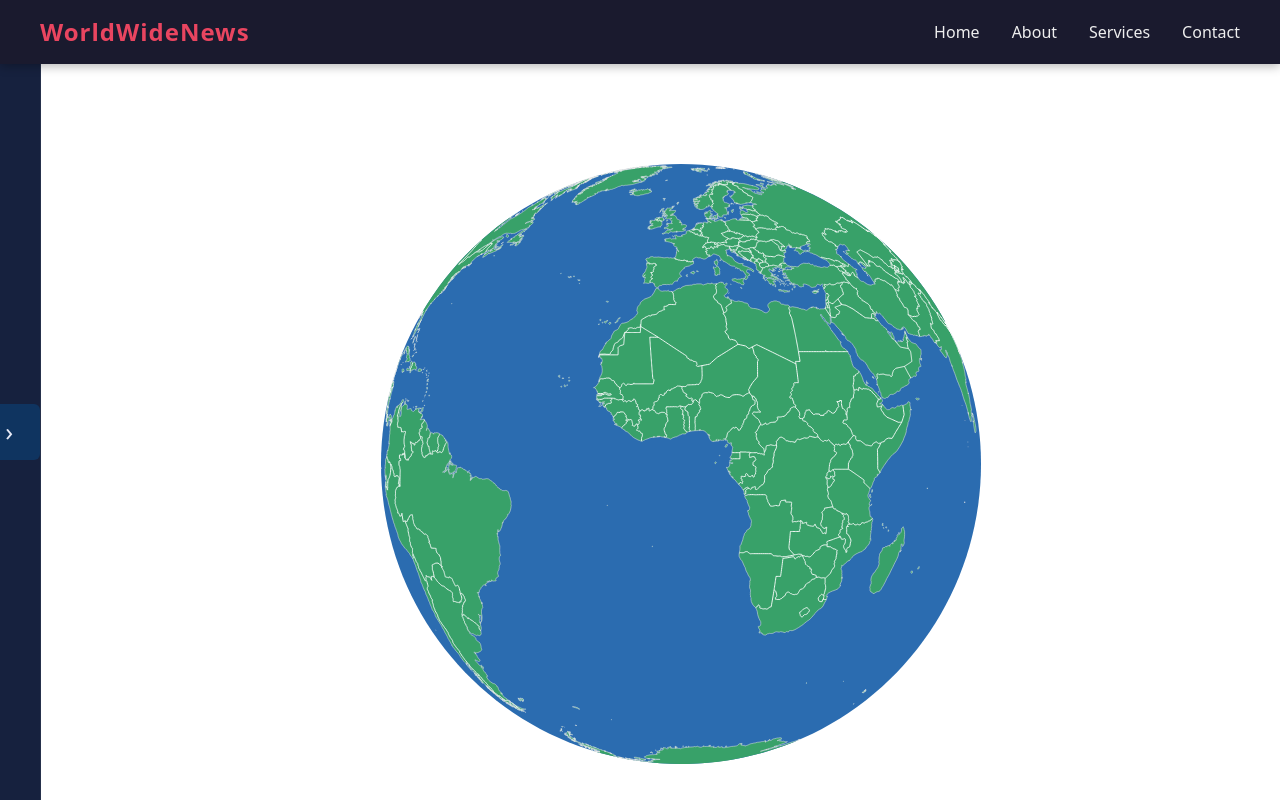
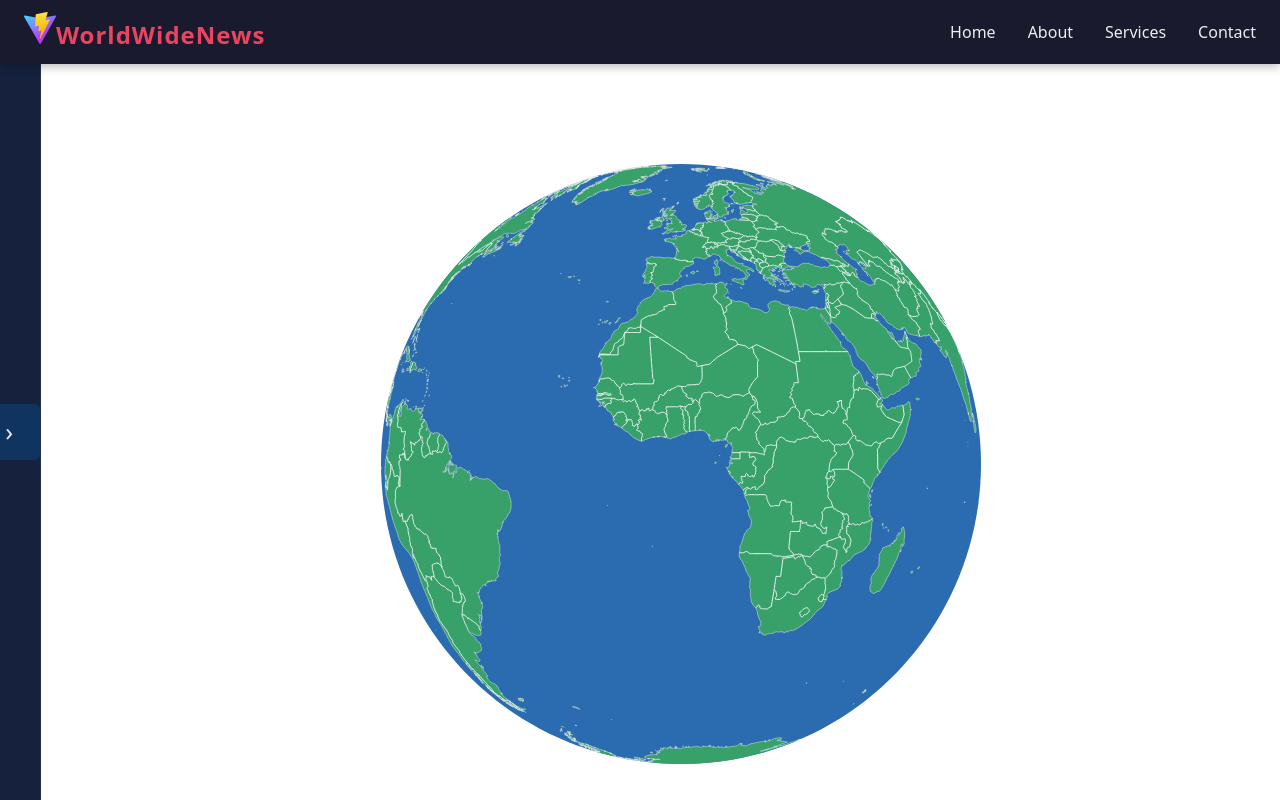
Before and after one commit to alan-cot0/WorldwideNews, a React (Vite) app in the folder frontend/: page / in a window 1280 px wide. Built offline with nearby package versions, Linux system fonts and the light colour scheme.

Commit message:
fixed navbar sizing issues

```diff
--- a/frontend/src/components/Navbar.css
+++ b/frontend/src/components/Navbar.css
@@ -17,8 +17,8 @@
     display: flex;
     align-items: center;
     justify-content: space-between;
-    max-width: 1200px;
-    margin: 0 auto;
+    /* max-width: 1200px; */
+    /* margin: 0 auto; */
     padding: 0 24px;
     height: 64px;
 }
--- a/frontend/src/components/Navbar.jsx
+++ b/frontend/src/components/Navbar.jsx
@@ -12,10 +12,12 @@ const Navbar = () => {
         <nav className="navbar">
             <div className="navbar-container">
                 {/* Brand / Logo */}
+                <div>
+                    <img src="../../public/vite.svg"></img>
                 <a href="/" className="navbar-logo">
                     WorldWideNews
                 </a>
-
+                </div>
                 {/* Hamburger Icon (mobile) */}
                 <button
                     className={`hamburger ${menuOpen ? "active" : ""}`}
```
